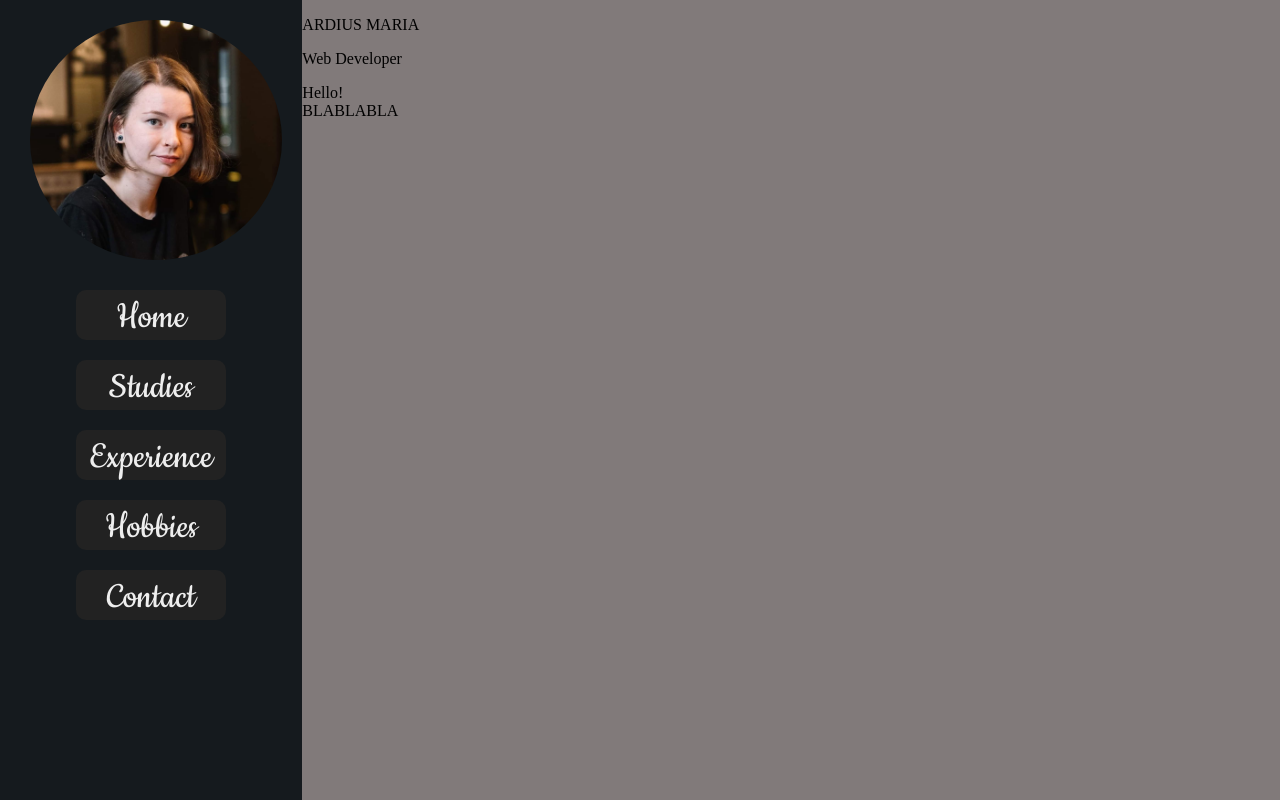
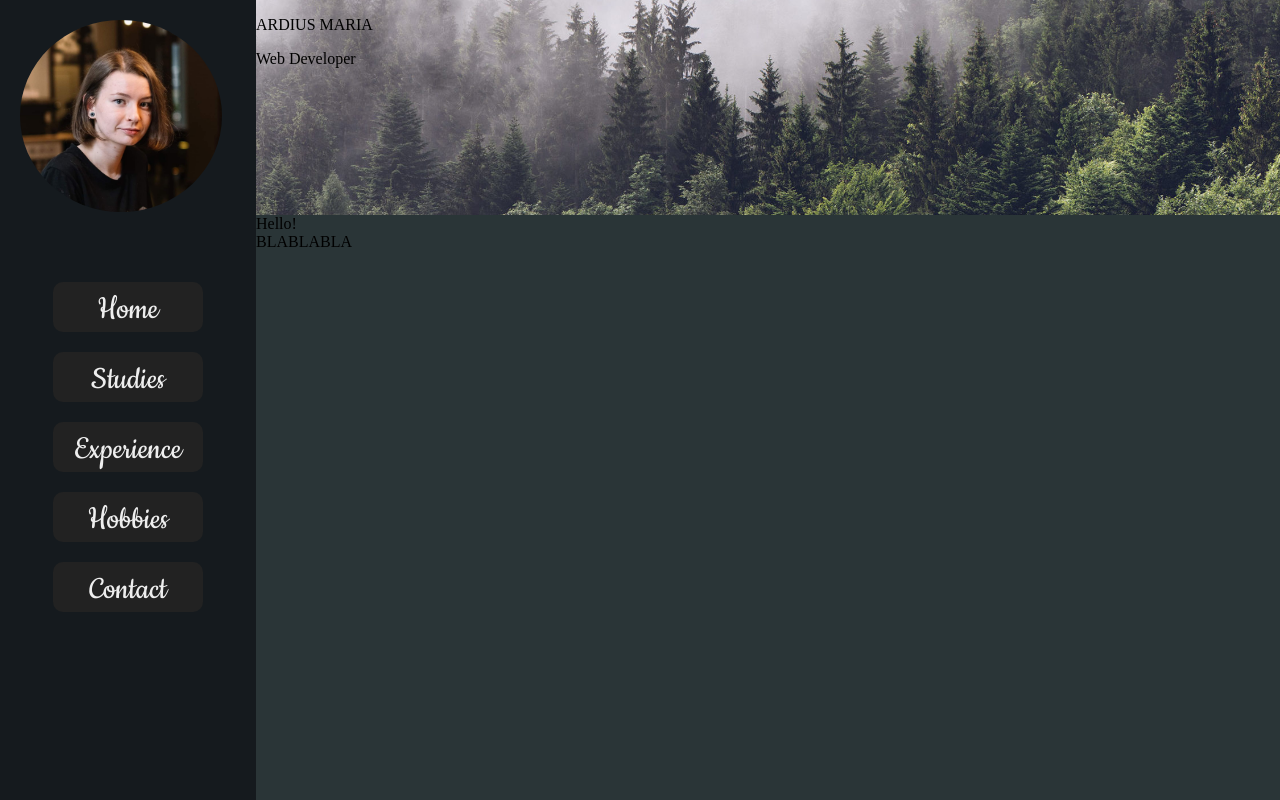
Before and after one commit to mia4565/ARDIUS-MARIA-CV, a plain HTML site: page index.html in a window 1280 px wide. Drawn offline with Linux system fonts and the light colour scheme.

Commit message:
header position done

```diff
--- a/buttonstyle.css
+++ b/buttonstyle.css
@@ -5,7 +5,7 @@
   border: none;
   border-radius: 10px;
   color: #eee;
-  font-size: 40px;
+  font-size: 35px;
   font-family: "Cookie", cursive;
   position: relative;
   transition: 1s;
@@ -58,7 +58,7 @@
   border: none;
   border-radius: 10px;
   color: #eee;
-  font-size: 40px;
+  font-size: 35px;
   font-family: "Cookie", cursive;
   position: relative;
   transition: 1s;
@@ -111,7 +111,7 @@
   border: none;
   border-radius: 10px;
   color: #eee;
-  font-size: 40px;
+  font-size: 35px;
   font-family: "Cookie", cursive;
   position: relative;
   transition: 1s;
@@ -164,7 +164,7 @@
   border: none;
   border-radius: 10px;
   color: #eee;
-  font-size: 40px;
+  font-size: 35px;
   font-family: "Cookie", cursive;
   position: relative;
   transition: 1s;
@@ -217,7 +217,7 @@
   border: none;
   border-radius: 10px;
   color: #eee;
-  font-size: 40px;
+  font-size: 35px;
   font-family: "Cookie", cursive;
   position: relative;
   transition: 1s;
--- a/components/Home/home.js
+++ b/components/Home/home.js
@@ -17,6 +17,7 @@ function generateHomePage() {
   headerContainer.id = "header-container";
   contentContainer.appendChild(headerContainer);
 
+
   const name = document.createElement("p");
   name.id = "name";
   name.innerText = "ARDIUS MARIA";
@@ -30,7 +31,7 @@ function generateHomePage() {
   //HOME CONTAINER
   const homeContainer = document.createElement("div");
   homeContainer.id = "home-container";
-  headerContainer.appendChild(homeContainer);
+  contentContainer.appendChild(homeContainer);
 
   const helloContainer = document.createElement("div");
   helloContainer.id = "hello-container";
@@ -45,7 +46,7 @@ function generateHomePage() {
   //STUDIES CONTAINER
   const studiesContainer = document.createElement("div");
   studiesContainer.id = "studies-container";
-  headerContainer.appendChild(studiesContainer);
+  contentContainer.appendChild(studiesContainer);
 
   const studiesTitle = document.createElement("div");
   studiesTitle.id = "studies-title";
@@ -55,7 +56,7 @@ function generateHomePage() {
   //EXPERIENCE CONTAINER
   const experienceContainer = document.createElement("div");
   experienceContainer.id = "experience-container";
-  headerContainer.appendChild(experienceContainer);
+  contentContainer.appendChild(experienceContainer);
 
   const experienceTitle = document.createElement("div");
   experienceTitle.id = "experience-title";
@@ -65,7 +66,7 @@ function generateHomePage() {
   //HOBBIES CONTAINER
   const hobbiesContainer = document.createElement("div");
   hobbiesContainer.id = "hobbies-container";
-  headerContainer.appendChild(hobbiesContainer);
+  contentContainer.appendChild(hobbiesContainer);
 
   const hobbiesTitle = document.createElement("div");
   hobbiesTitle.id = "hobbies-title";
@@ -75,7 +76,7 @@ function generateHomePage() {
   //CONTACT CONTAINER
   const contactContainer = document.createElement("div");
   contactContainer.id = "contact-container";
-  headerContainer.appendChild(contactContainer);
+  contentContainer.appendChild(contactContainer);
 
   const contactTitle = document.createElement("div");
   contactTitle.id = "contact-title";
@@ -91,6 +92,12 @@ function generateHomePage() {
   profilePhoto.id = "profile-photo";
   profilePhoto.setAttribute("src", "profile.jpg");
   menuContainer.appendChild(profilePhoto);
+
+  document.getElementById("home-container").style.display = "block";
+  document.getElementById("studies-container").style.display = "none";
+  document.getElementById("experience-container").style.display = "none";
+  document.getElementById("hobbies-container").style.display = "none";
+  document.getElementById("contact-container").style.display = "none";
 
   //menu buttons
 
--- a/styles.css
+++ b/styles.css
@@ -1,10 +1,19 @@
 body {
   margin: 0;
 }
+
 #home-page {
   height: 100%;
   display: flex;
   overflow: hidden;
+}
+
+#header-container {
+  height: 215px;
+  background-image: url("forest.jpg");
+  background-position: center; /* Center the image */
+  background-repeat: no-repeat; /* Do not repeat the image */
+  background-size: cover;
 }
 
 #menu-container {
@@ -18,11 +27,10 @@ body {
   align-items: center;
 }
 #profile-photo {
-  height: 15rem;
   width: auto;
   border-radius: 50%;
+  height: 12rem;
   margin: 20px;
-  margin-left: 30px;
 }
 
 #buttons-container {
@@ -30,16 +38,13 @@ body {
   flex-direction: column;
   justify-content: center;
   align-items: center;
+  margin-top: 40px;
 }
 
 #content-container {
   height: 100%;
   width: 100%;
-  background: #817a7a;
+  background: #2a3537;
+  display: flex;
+  flex-direction: column;
 }
-
-#home-container {
-  height: 100%;
-  width: 100%;
-  background: #817a7a;
-}
```
Also changed, not shown: forest.jpg (added).
